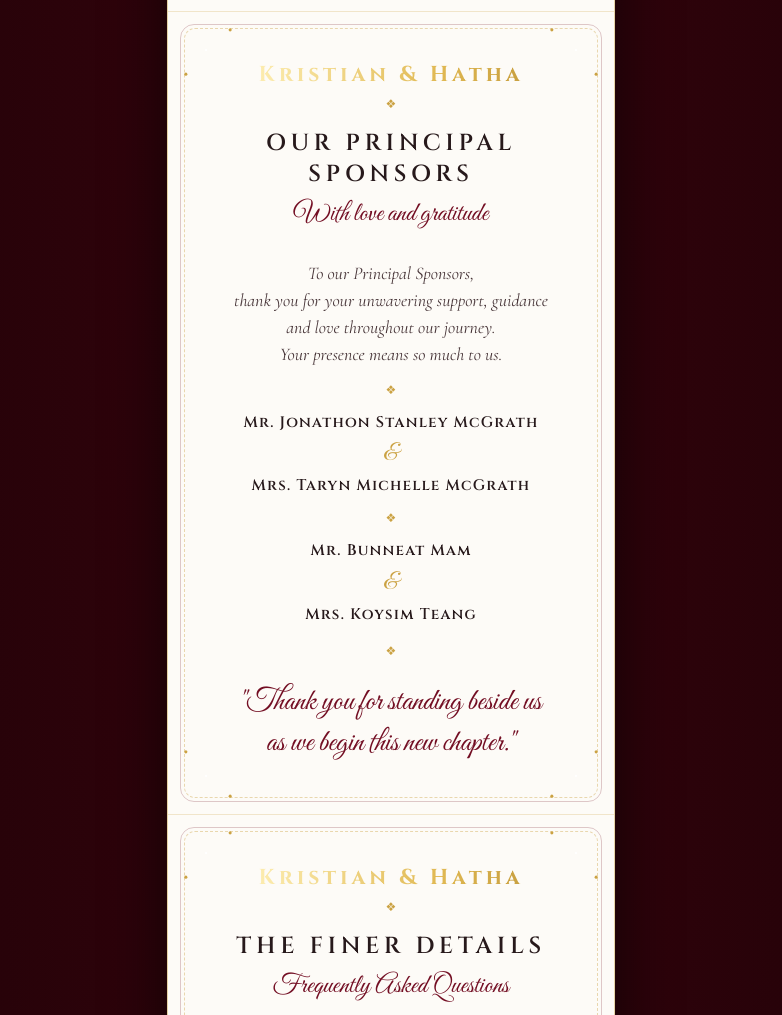
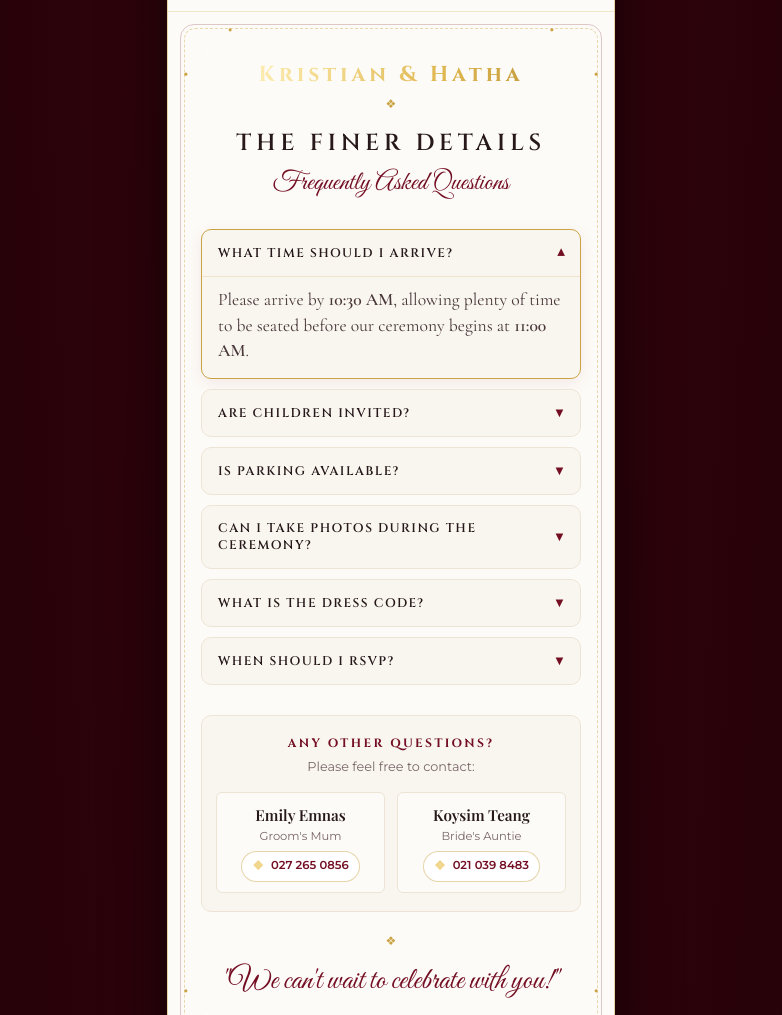
Before and after one commit to Nachhun/B_hatta_op10, a website: page index.html in a window 1280 px wide. Shown: the part 7086-8101 px from the top of the page, without its empty margins (249-1031 px from the left). Drawn offline with nearby package versions, Linux system fonts and the light colour scheme; a web font is replaced by a local one.

Commit message:
Remove Principal Sponsors page and update navigation

```diff
--- a/index.html
+++ b/index.html
@@ -118,10 +118,9 @@
         <a href="#timeline" class="nav-link"><span>05</span> The Big Day Schedule</a>
         <a href="#attire" class="nav-link"><span>06</span> Guest Attire Guide</a>
         <a href="#party" class="nav-link"><span>07</span> Our Wedding Party</a>
-        <a href="#sponsors" class="nav-link"><span>08</span> Principal Sponsors</a>
-        <a href="#details" class="nav-link"><span>09</span> The Finer Details (FAQ)</a>
-        <a href="#gallery" class="nav-link"><span>10</span> Photo Moments</a>
-        <a href="#thankyou" class="nav-link"><span>11</span> Thank You</a>
+        <a href="#details" class="nav-link"><span>08</span> The Finer Details (FAQ)</a>
+        <a href="#gallery" class="nav-link"><span>09</span> Photo Moments</a>
+        <a href="#thankyou" class="nav-link"><span>10</span> Thank You</a>
       </nav>
       <div class="nav-drawer-footer">
         <p>Kristian &amp; Hatha</p>
@@ -720,74 +719,7 @@
       </section>
 
       <!-- ================================================================
-           SECTION 8: OUR PRINCIPAL SPONSORS (PDF PAGE 8)
-           ================================================================ -->
-      <section id="sponsors" class="suite-section cream-section sponsors-section" data-reveal>
-        <!-- Royal Gold Filigree Corner Accents -->
-        <div class="royal-corner royal-corner-tl" aria-hidden="true"><svg>
-            <use href="#corner-royal-gold" />
-          </svg></div>
-        <div class="royal-corner royal-corner-tr" aria-hidden="true"><svg>
-            <use href="#corner-royal-gold" />
-          </svg></div>
-        <div class="royal-corner royal-corner-bl" aria-hidden="true"><svg>
-            <use href="#corner-royal-gold" />
-          </svg></div>
-        <div class="royal-corner royal-corner-br" aria-hidden="true"><svg>
-            <use href="#corner-royal-gold" />
-          </svg></div>
-
-
-
-        <div class="section-monogram-bar">
-          <div class="monogram-lockup">
-            <span class="monogram-letters shimmer-gold">Kristian &amp; Hatha</span>
-            <div class="monogram-flourish">
-              <span class="flourish-diamond">❖</span>
-            </div>
-          </div>
-        </div>
-
-        <div class="section-title-wrap">
-          <h2 class="section-heading-roman">OUR PRINCIPAL<br>SPONSORS</h2>
-          <p class="script-sub">With love and gratitude</p>
-        </div>
-
-        <div class="sponsors-tribute-box" data-reveal>
-          <p class="tribute-text">
-            To our Principal Sponsors,<br>
-            thank you for your unwavering support, guidance<br>
-            and love throughout our journey.<br>
-            Your presence means so much to us.
-          </p>
-          <div class="mini-flourish" style="margin: 16px 0;">❖</div>
-
-          <!-- Sponsors Pair 1 -->
-          <div class="sponsor-pair">
-            <p class="sponsor-name">Mr. Jonathon Stanley McGrath</p>
-            <span class="sponsor-ampersand">&amp;</span>
-            <p class="sponsor-name">Mrs. Taryn Michelle McGrath</p>
-          </div>
-
-          <div class="mini-flourish" style="margin: 16px 0;">❖</div>
-
-          <!-- Sponsors Pair 2 -->
-          <div class="sponsor-pair">
-            <p class="sponsor-name">Mr. Bunneat Mam</p>
-            <span class="sponsor-ampersand">&amp;</span>
-            <p class="sponsor-name">Mrs. Koysim Teang</p>
-          </div>
-
-          <div class="heart-pulse-node" style="margin-top: 20px;"><span class="flourish-diamond">❖</span></div>
-        </div>
-
-        <div class="sponsors-footer-gratitude">
-          <p class="script-medium">"Thank you for standing beside us<br>as we begin this new chapter."</p>
-        </div>
-      </section>
-
-      <!-- ================================================================
-           SECTION 9: THE FINER DETAILS / FAQ & CONTACTS (PDF PAGE 9)
+           SECTION 8: THE FINER DETAILS / FAQ & CONTACTS
            ================================================================ -->
       <section id="details" class="suite-section cream-section details-section" data-reveal>
         <!-- Royal Gold Filigree Corner Accents -->
```
